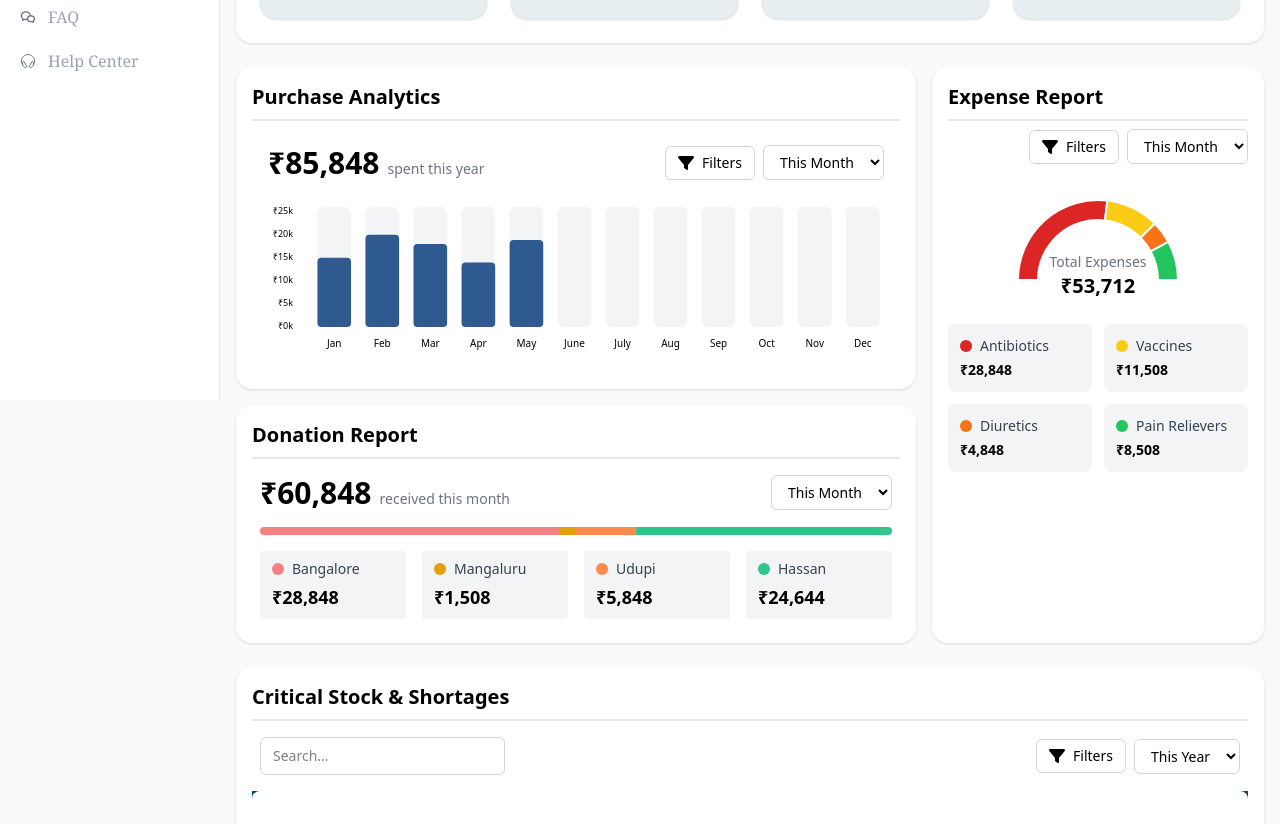
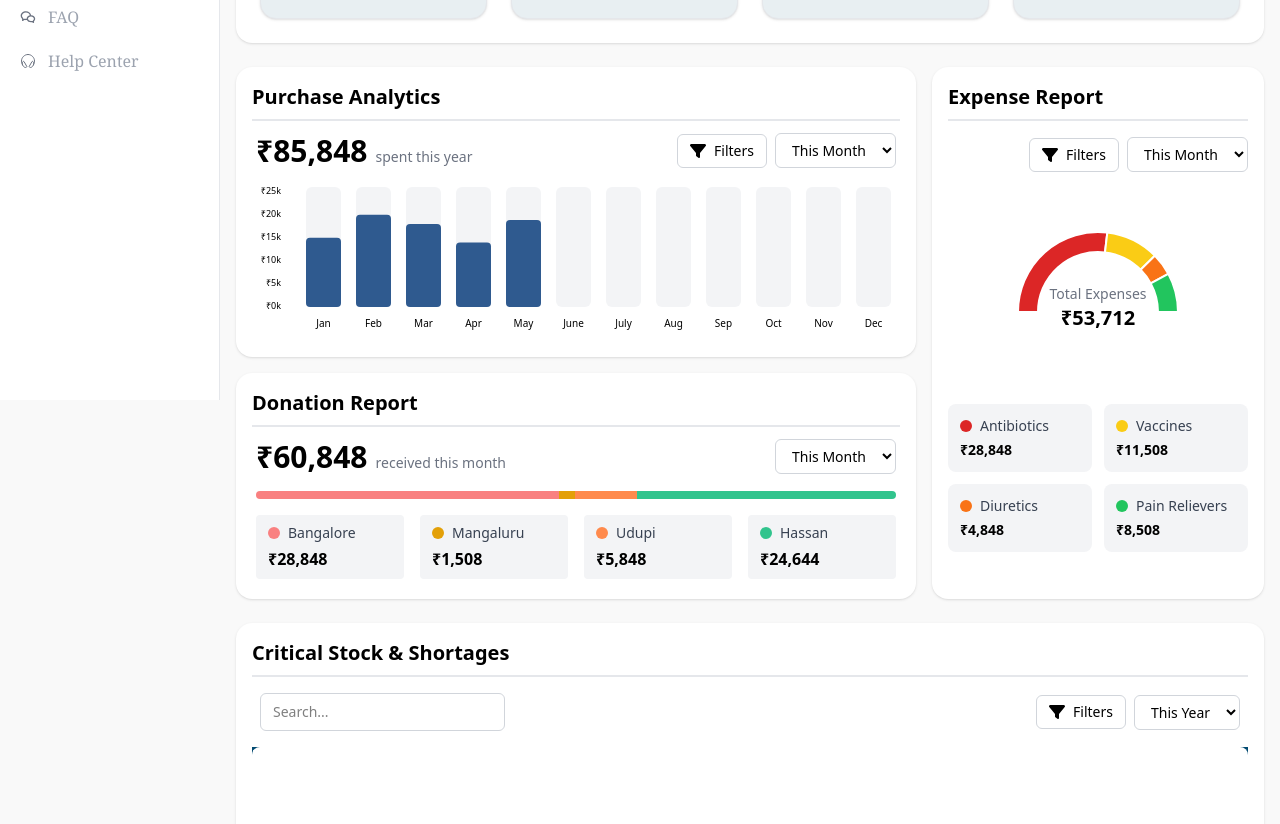
Before and after one commit to muhdSajid/CRMApple, a React (Vite) app: page / in a window 1280 px wide. Shown: the part 400-1224 px from the top of the page. Built offline with nearby package versions, Linux system fonts and the light colour scheme.

Commit message:
expense report design changes donne

```diff
--- a/src/components/dashboard/Dashboard.jsx
+++ b/src/components/dashboard/Dashboard.jsx
@@ -42,7 +42,7 @@ const Dashboard = () => {
         </div>
 
         <div className="bg-white rounded-2xl shadow p-4">
-          <div className="border-b-2 border-gray-200 pb-2 mb-2">
+          <div className="border-b-2 border-gray-200 pb-2 mb-4">
             <h3 className="text-xl font-semibold">Expense Report</h3>
           </div>
 
--- a/src/components/dashboard/DonationReport.jsx
+++ b/src/components/dashboard/DonationReport.jsx
@@ -11,7 +11,7 @@ const DonationReport = () => {
   const total = data.reduce((sum, city) => sum + city.amount, 0);
 
   return (
-    <div className="p-2">
+    <div className="p-1">
       <div className="flex justify-between items-start">
         <div className="flex items-baseline gap-2">
           <h2 className="text-3xl font-bold">₹{total.toLocaleString()}</h2>
@@ -45,7 +45,7 @@ const DonationReport = () => {
               <span className={`w-3 h-3 rounded-full ${city.color}`}></span>
               {city.name}
             </div>
-            <div className="font-bold text-lg mt-1">
+            <div className="font-bold text-md mt-1">
               ₹{city.amount.toLocaleString()}
             </div>
           </div>
--- a/src/components/dashboard/ExpenseReport.jsx
+++ b/src/components/dashboard/ExpenseReport.jsx
@@ -47,14 +47,14 @@ const ExpensesReport = () => {
   }, []);
 
   return (
-    <div className="max-w-md mx-auto text-center">
+    <div className="max-w-md mx-auto text-center pt-6">
       <svg ref={svgRef} className="mx-auto"></svg>
       <div className="-mt-12 text-center">
         <p className="text-sm text-gray-500">Total Expenses</p>
         <p className="text-xl font-bold">₹{total.toLocaleString()}</p>
       </div>
 
-      <div className="grid grid-cols-2 gap-3 mt-6">
+      <div className="grid grid-cols-2 gap-3 mt-12 pt-6">
         {data.map((item, index) => (
           <div
             key={index}
--- a/src/components/dashboard/PurchaseAnalytics.jsx
+++ b/src/components/dashboard/PurchaseAnalytics.jsx
@@ -124,8 +124,8 @@ const PurchaseAnalytics = () => {
   const total = data.reduce((acc, cur) => acc + cur.value, 0);
 
   return (
-    <div ref={wrapperRef} className="relative p-4 w-full">
-      <div className="flex justify-between items-start mb-4">
+    <div ref={wrapperRef} className="relative p-1 w-full">
+      <div className="flex justify-between items-start mb-2">
         <div className="flex items-baseline gap-2">
           <h2 className="text-3xl font-bold">₹{total.toLocaleString()}</h2>
           <p className="text-sm text-gray-500">spent this year</p>
```
